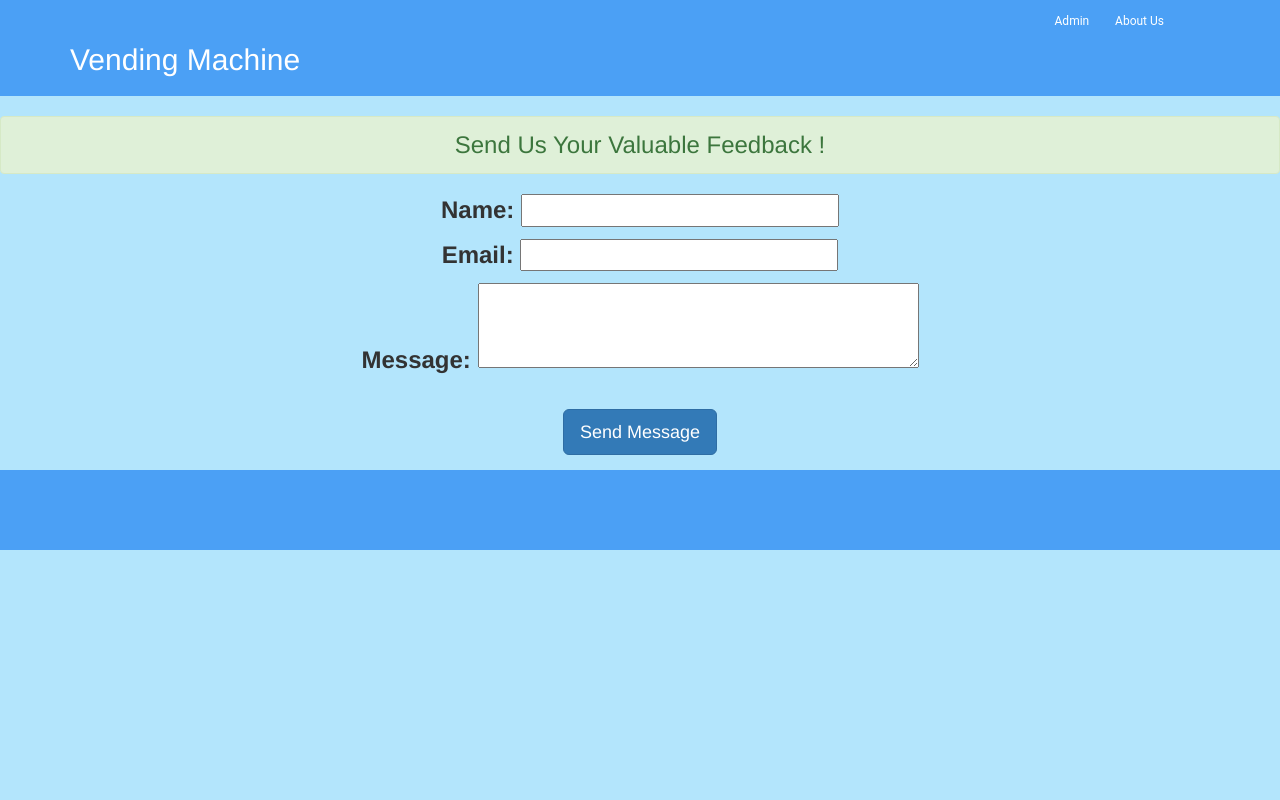
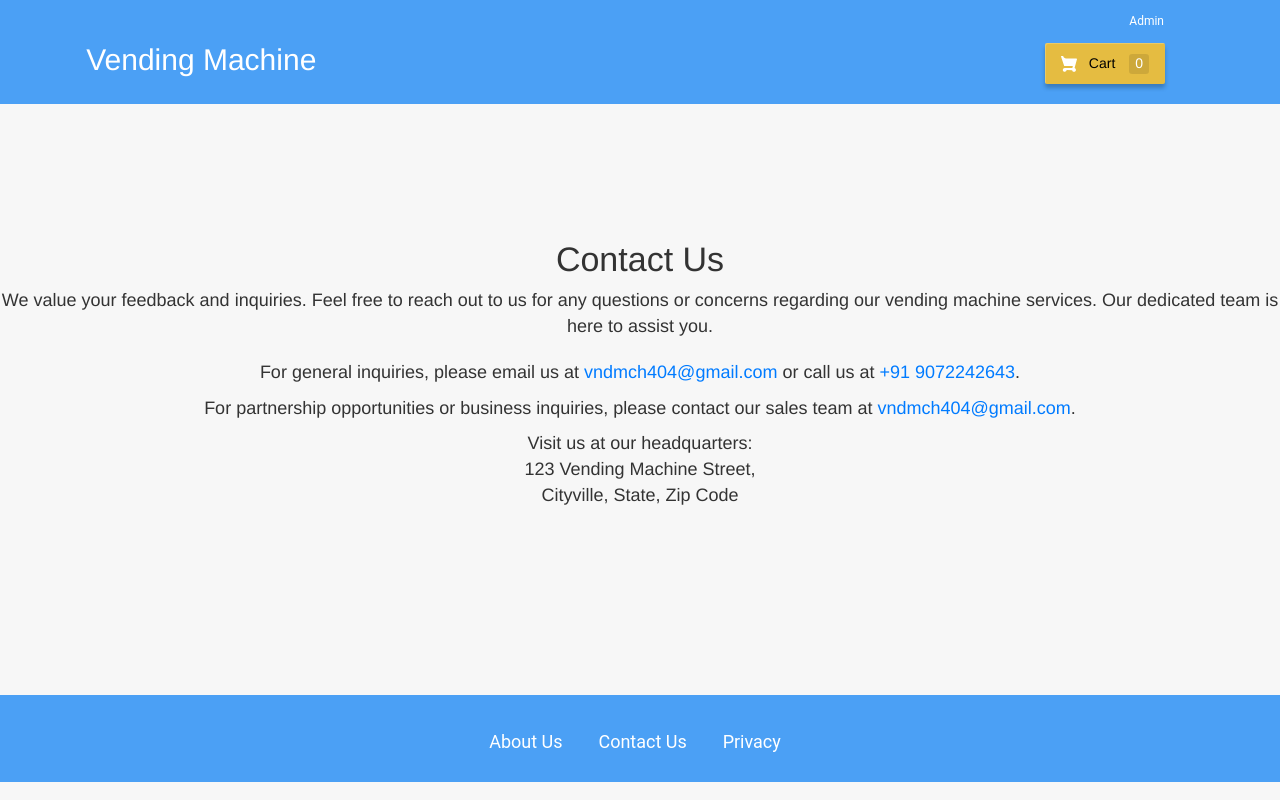
Before and after one commit to savad-rm/Ecommerce, a Django app: page /contactus in a window 1280 px wide. Run offline with Django 3.2, Linux system fonts and the light colour scheme; some libraries are stand-ins or nearby versions.

Commit message:
details page

```diff
--- a/ecom/views.py
+++ b/ecom/views.py
@@ -314,7 +314,6 @@ def send_feedback_view(request):
             return render(request, 'ecom/feedback_sent.html')
     return render(request, 'ecom/send_feedback.html', {'feedbackForm':feedbackForm})
 
-
 #---------------------------------------------------------------------------------
 #------------------------ CUSTOMER RELATED VIEWS START ------------------------------
 #---------------------------------------------------------------------------------
@@ -365,8 +364,8 @@ def customer_address_view(request):
             razorpay_api_key = settings.RAZORPAY_API_KEY
             razorpay_api_secret = settings.RAZORPAY_API_SECRET
 
-            print(razorpay_api_key)
-            print(razorpay_api_secret)
+            # print(razorpay_api_key)
+            # print(razorpay_api_secret)
 
             # client = razorpay.Client(auth=("rzp_test_7kPo1SLPf8JLM2", "s3ZK5qrR1Vyl9LPldjAm3Kru"))
             client = razorpay.Client(auth=(razorpay_api_key, razorpay_api_secret))
@@ -429,8 +428,6 @@ def verify_webhook_signature(payload, signature):
     razorpay_api_secret = settings.RAZORPAY_API_SECRET
     expected_signature = hmac.new(razorpay_api_secret.encode(), payload, hashlib.sha256).hexdigest()
     return hmac.compare_digest(signature, expected_signature)
-
-
 
 # here we are just directing to this view...actually we have to check whther payment is successful or not
 #then only this view should be accessed
@@ -509,10 +506,31 @@ def payment_success_view(request):
 #---------------------------------------------------------------------------------
 #------------------------ ABOUT US AND CONTACT US VIEWS START --------------------
 #---------------------------------------------------------------------------------
+def privacy_and_policy_view(request):
+    cart = request.session.get('cart', {})
+    cart_items = list(cart.values())
+    if cart_items:
+        product_count_in_cart = len(cart_items)
+    else:
+        product_count_in_cart=0
+    return render(request,'ecom/privacy.html',{'product_count_in_cart':product_count_in_cart})
+
 def aboutus_view(request):
-    return render(request,'ecom/aboutus.html')
+    cart = request.session.get('cart', {})
+    cart_items = list(cart.values())
+    if cart_items:
+        product_count_in_cart = len(cart_items)
+    else:
+        product_count_in_cart=0
+    return render(request,'ecom/aboutus.html',{'product_count_in_cart':product_count_in_cart})
 
 def contactus_view(request):
+    cart = request.session.get('cart', {})
+    cart_items = list(cart.values())
+    if cart_items:
+        product_count_in_cart = len(cart_items)
+    else:
+        product_count_in_cart=0
     sub = forms.ContactusForm()
     if request.method == 'POST':
         sub = forms.ContactusForm(request.POST)
@@ -522,4 +540,4 @@ def contactus_view(request):
             message = sub.cleaned_data['Message']
             send_mail(str(name)+' || '+str(email),message, settings.EMAIL_HOST_USER, settings.EMAIL_RECEIVING_USER, fail_silently = False)
             return render(request, 'ecom/contactussuccess.html')
-    return render(request, 'ecom/contactus.html', {'form':sub})
+    return render(request, 'ecom/contactus.html', {'form':sub,'product_count_in_cart':product_count_in_cart})
--- a/ecommerce/urls.py
+++ b/ecommerce/urls.py
@@ -12,6 +12,7 @@ urlpatterns = [
     # path('logout', views.logout_view,name='logout'),
     path('aboutus', views.aboutus_view),
     path('contactus', views.contactus_view,name='contactus'),
+    path('privacy-policy', views.privacy_and_policy_view,name='privacy-policy'),
     path('send-feedback', views.send_feedback_view,name='send-feedback'),
     path('view-feedback', views.view_feedback_view,name='view-feedback'),
 
--- a/templates/ecom/contactus.html
+++ b/templates/ecom/contactus.html
@@ -1,39 +1,52 @@
-<!DOCTYPE html>
-{% load static %}
-<html lang="en" dir="ltr">
-
+{% extends 'ecom/homebase.html' %} {% load static %} {% block content %}
 <head>
-  <meta name="viewport" content="width=device-width, initial-scale=1, shrink-to-fit=no">
-
+  <meta
+    name="viewport"
+    content="width=device-width, initial-scale=1, shrink-to-fit=no"
+  />
   <title>Vending Machine</title>
-
-
+  <style>
+    .content-container {
+    display: grid;
+    place-items: center;
+    height: calc(88.3vh - 175px); /* Adjust the height as needed */
+    /* Other styles */
+    .contact-info {
+      font-size: 18px;
+      color: #333;
+    }
+    .contact-info a {
+      color: #007bff;
+      text-decoration: none;
+    }
+  }
+  </style>
 </head>
 
-<body style="background-color: #B3E5FC;">
+<body style="background-color: #f7f7f7;">
+  <div class="content-container">
+    <div class="contact-info">
+      <h2 style="font-size: 34px; color: #333; text-align: center;">Contact Us</h2>
+      <p style="margin-bottom: 20px;">
+        We value your feedback and inquiries.
+         Feel free to reach out to us for any questions or concerns regarding our vending machine services.
+         Our dedicated team is here to assist you.
+      </p>
+      <p>
+        For general inquiries, please email us at <a href="mailto:vndmch404@gmail.com">vndmch404@gmail.com</a> or call us at <a href="tel:+919072242643">+91 9072242643</a>.
+      </p>
+      <p>
+        For partnership opportunities or business inquiries, please contact our sales team at <a href="mailto:vndmch404@gmail.com">vndmch404@gmail.com</a>.
+      </p>
+      <p>
+        Visit us at our headquarters:
+        <br>
+        123 Vending Machine Street,
+        <br>
+        Cityville, State, Zip Code
+      </p>
+    </div>
 
-  {%if request.user.is_authenticated%}
-    {% include "ecom/customer_navbar.html" %}
-  {%else%}
-    {% include "ecom/navbar.html" %}
-  {%endif%}
-
-  <center>
-    <h3 class='alert alert-success'>Send Us Your Valuable Feedback !</h3>
-
-    <form method="POST">
-      <!-- Very Important csrf Token -->
-      {% csrf_token %}
-      <div class="form-group">
-        <p>
-        <h3>{{ form.as_p }}</h3>
-        </p>
-        <br>
-        <input type="submit" value="Send Message" class='btn btn-primary btn-lg'>
-      </div>
-    </form>
-  </center>
-  {% include "ecom/footer.html" %}
+</div>
 </body>
-
-</html>
+{% endblock %}
--- a/templates/ecom/footer.html
+++ b/templates/ecom/footer.html
@@ -65,6 +65,7 @@
 <footer>
   <br>
   <p>
+
   </p>
   <br>
   <div class="container">
--- a/templates/ecom/homebase.html
+++ b/templates/ecom/homebase.html
@@ -207,26 +207,24 @@
       text-decoration: none;
     }
 
-    /* .fa-facebook {
-      background: #3B5998;
-      color: white;
-      margin-top: 30px;
+    .footer-copyright ul {
+    list-style-type: none;
+    margin: 0;
+    padding: 0;
 }
 
-    .fa-whatsapp {
-      background: #25d366;
-      color: white;
+footer {
+  padding-top: 15px; /* Adjust the padding as needed */
+  padding-bottom: 9px; /* Adjust the padding as needed */
+  /* background-color: #333; Example background color */
+  color: #fff; /* Example text color */
+  text-align: center; /* Center-align the content */
 }
-
-    .fa-twitter {
-      background: #55ACEE;
-      color: white;
+.footer-copyright li {
+    display: inline-block;
+    margin-right: 10px; /* Adjust spacing between list items if needed */
+    font-size: 18px; /* Set the font size as needed */
 }
-
-    .fa-instagram {
-      background: #125688;
-      color: white;
-    } */
 
     p {
       text-align: center;
@@ -266,7 +264,7 @@
               </li> -->
 
           <li class="upper-links"><a class="links" href="/adminclick">Admin</a></li>
-          <li class="upper-links"><a class="links" href="/aboutus">About Us</a></li>
+
 
         </ul>
       </div>
@@ -311,26 +309,23 @@
   <br><br><br>
   <footer>
     <br>
-
-    <!-- <p>
-    <a href="#" class="fa fa-facebook"></a>
-    <a href="#" class="fa fa-whatsapp"></a>
-    <a href="#" class="fa fa-instagram"></a>
-    <a href="#" class="fa fa-twitter"></a>
-  </p> -->
-
-    <br>
     <div class="container">
         <div class="row">
             <div class="col-md-12 col-sm-12">
                 <div style="color:#ffffff;" class="wow fadeInUp footer-copyright">
-            <p><br><br>
-            </p>
+                    <ul class="list-unstyled text-center">
+                        <li class="upper-links"><a class="links" href="/aboutus">About Us</a></li>
+                        <li class="upper-links"><a class="links" href="/contactus">Contact Us</a></li>
+                        <li class="upper-links"><a class="links" href="/privacy-policy">Privacy</a></li>
+                    </ul>
                 </div>
             </div>
         </div>
     </div>
+    <br>
 </footer>
+
+
   <script>
     $(document).ready(function () {
 
```
Also changed, not shown: templates/ecom/aboutus.html (+31 -17 lines), templates/ecom/privacy.html (added, +49 -0 lines). Lines whose indentation alone changed are shown as unchanged.
